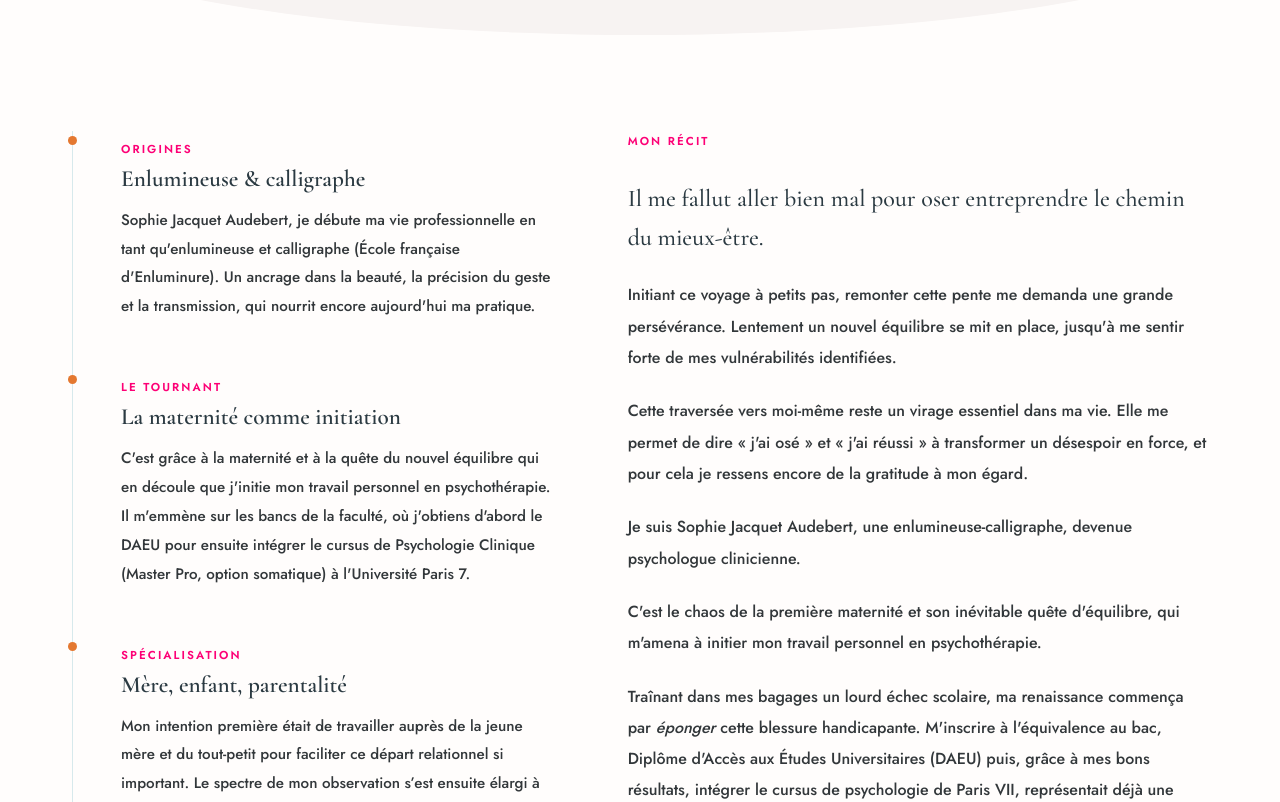
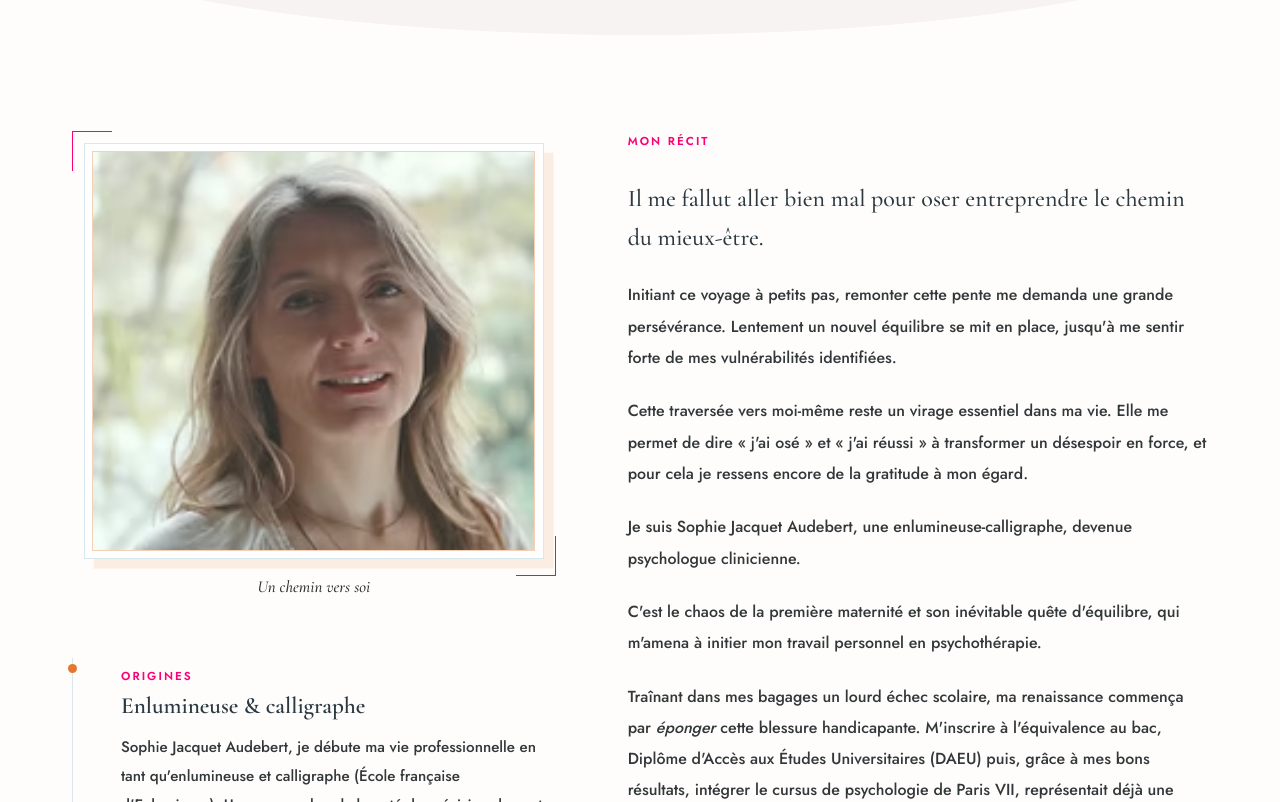
Before and after one commit to Sophie-Jacquet-Audebert/Sophie-Jacquet-Audebert, a React (Vite) app: page /parcours in a window 1280 px wide. Shown: the part 740-1542 px from the top of the page. Built offline with nearby package versions, Linux system fonts and the light colour scheme; no server answers; the database is empty.

Commit message:
image mon parcours

```diff
--- a/src/pages/Parcours.css
+++ b/src/pages/Parcours.css
@@ -10,6 +10,61 @@
   display: flex;
   flex-direction: column;
   gap: 0;
+}
+
+/* Portrait placé en tête de la frise pour équilibrer visuellement les colonnes. */
+.parcours-portrait {
+  position: relative;
+  margin: 0 0 3.5rem;
+  padding: 0.75rem 0.75rem 0;
+  text-align: center;
+}
+
+.parcours-portrait::before,
+.parcours-portrait::after {
+  content: '';
+  position: absolute;
+  width: 2.5rem;
+  height: 2.5rem;
+  border-color: var(--color-rose-dark);
+  border-style: solid;
+  pointer-events: none;
+}
+
+.parcours-portrait::before {
+  top: 0;
+  left: 0;
+  border-width: 1px 0 0 1px;
+}
+
+.parcours-portrait::after {
+  right: 0;
+  bottom: 1.65rem;
+  border-width: 0 1px 1px 0;
+}
+
+.parcours-portrait__frame {
+  position: relative;
+  padding: 0.45rem;
+  background-color: var(--color-white);
+  border: 1px solid var(--color-border);
+  box-shadow: 0.6rem 0.6rem 0 rgba(228, 120, 48, 0.12);
+}
+
+.parcours-portrait__image {
+  width: 100%;
+  height: 25rem;
+  object-fit: cover;
+  object-position: center top;
+  border: 1px solid rgba(228, 120, 48, 0.35);
+}
+
+.parcours-portrait figcaption {
+  margin-top: 0.8rem;
+  font-family: var(--font-heading);
+  font-size: 1.05rem;
+  font-style: italic;
+  color: var(--color-text-muted);
 }
 
 .timeline-item {
@@ -178,6 +233,16 @@
     gap: 3rem;
   }
 
+  .parcours-portrait {
+    max-width: 28rem;
+    margin-right: auto;
+    margin-left: auto;
+  }
+
+  .parcours-portrait__image {
+    height: 28rem;
+  }
+
   .parcours-aside {
     position: static;
   }
--- a/src/pages/Parcours.tsx
+++ b/src/pages/Parcours.tsx
@@ -96,6 +96,17 @@ export default function Parcours() {
         <div className="container">
           <div className="parcours-grid">
             <div className="parcours-timeline">
+              <figure className="parcours-portrait">
+                <div className="parcours-portrait__frame">
+                  <img
+                    src="/sophie-parcours.png"
+                    alt="Sophie Jacquet-Audebert"
+                    className="parcours-portrait__image"
+                  />
+                </div>
+                <figcaption>Un chemin vers soi</figcaption>
+              </figure>
+
               <div className="timeline-item">
                 <div className="timeline-dot"></div>
                 <span className="timeline-year">Origines</span>
```
Also changed, not shown: public/sophie-parcours.png (added).
